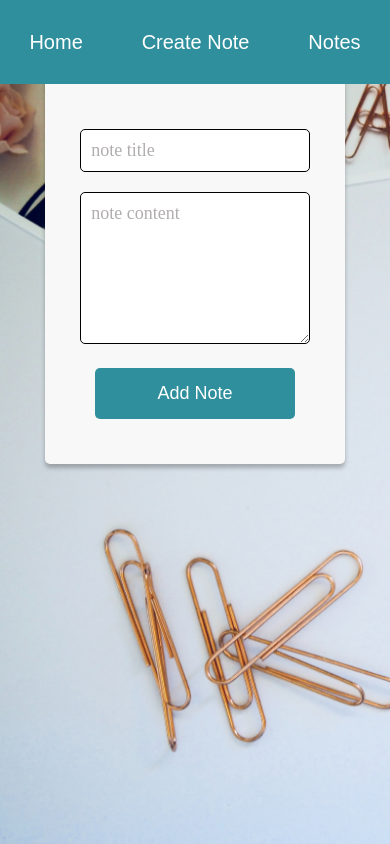
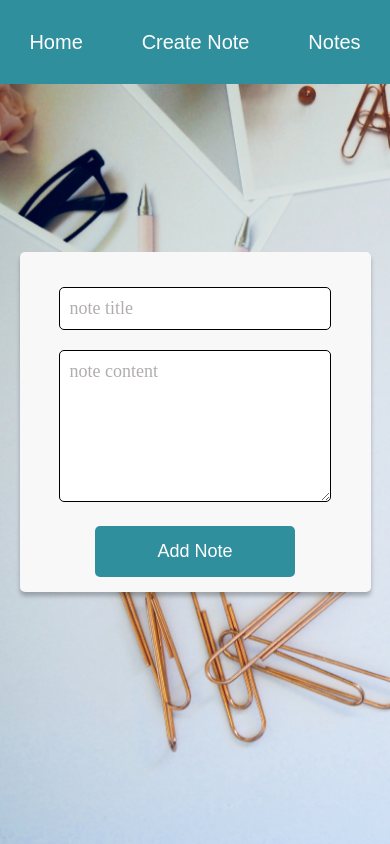
Before and after one commit to DonataB/Create-a-Note-MERN-app, a React (Create React App) app in the folder client/: page /create in a window 390 px wide. Built offline with nearby package versions, Linux system fonts and the light colour scheme.

Commit message:
Make add note card responsive

```diff
--- a/client/src/components/views/CreateNote/CreateNote.style.ts
+++ b/client/src/components/views/CreateNote/CreateNote.style.ts
@@ -1,30 +1,21 @@
 import styled from "styled-components";
-import { NotesWrapper, NoteCard } from "../Notes/Notes.style";
+import { NotesWrapper } from "../Notes/Notes.style";
 
 export const Wrapper = styled(NotesWrapper)`
 	justify-content: center;
-
-	@media (max-width: 920px) {
-		justify-content: flex-start;
-		padding-top: 4rem;
-	}
 `;
 
-export const AddNoteCard = styled(NoteCard)`
-	width: 600px;
-	height: 400px;
+export const AddNoteCard = styled.div`
+	max-width: 90vw;
+	max-height: 80vh;
 	display: flex;
 	flex-flow: column;
 	justify-content: center;
 	align-items: center;
-
-	@media (max-width: 920px) {
-		width: 500px;
-	}
-
-	@media (max-width: 520px) {
-		width: 300px;
-	}
+	padding: 15px;
+	background-color: ${({ theme }) => theme.colors.card.secondary};
+	box-shadow: ${({ theme }) => theme.colors.card.boxShadow};
+	border-radius: 5px;
 `;
 
 export const AddForm = styled.form`
```
